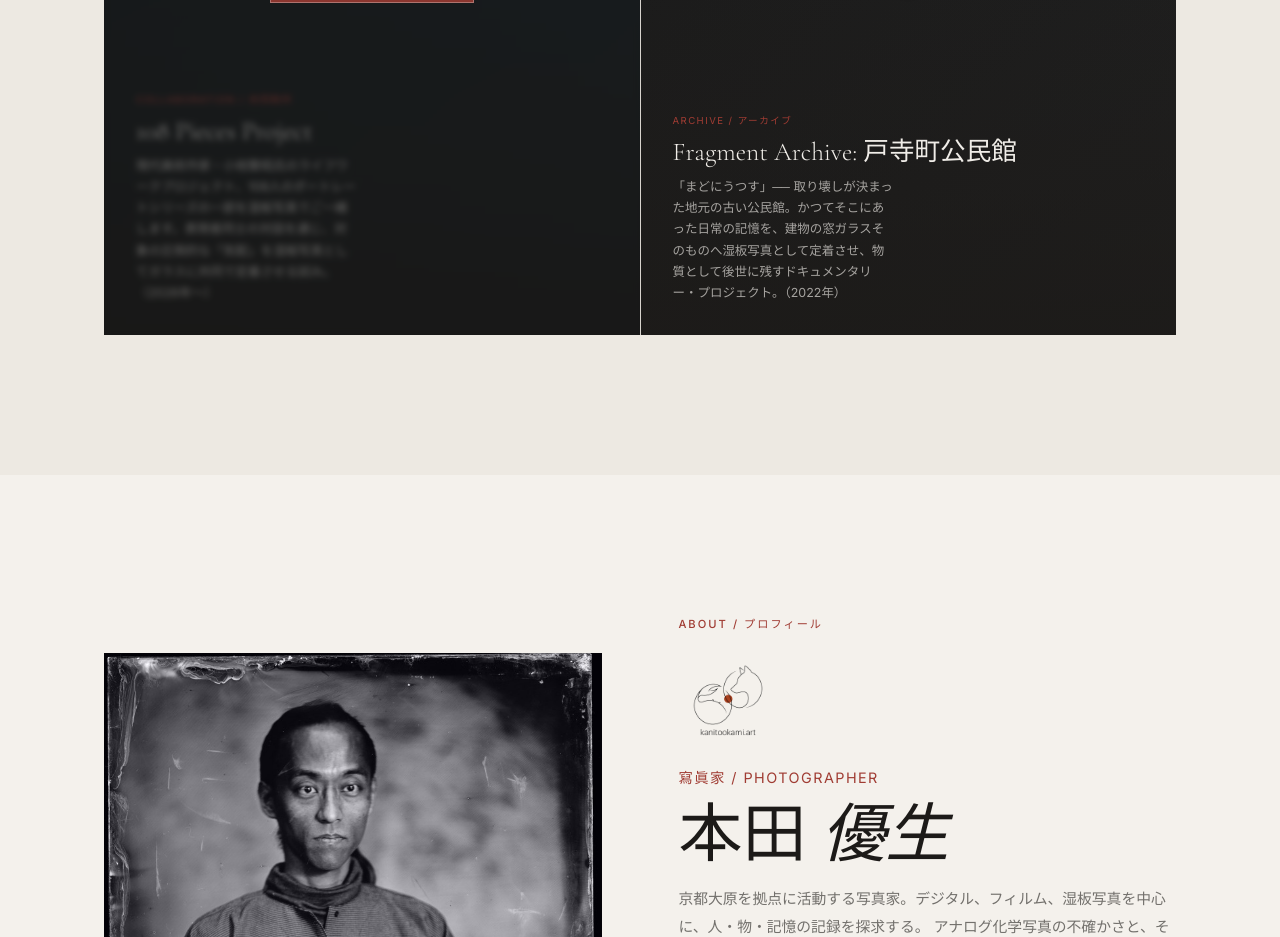
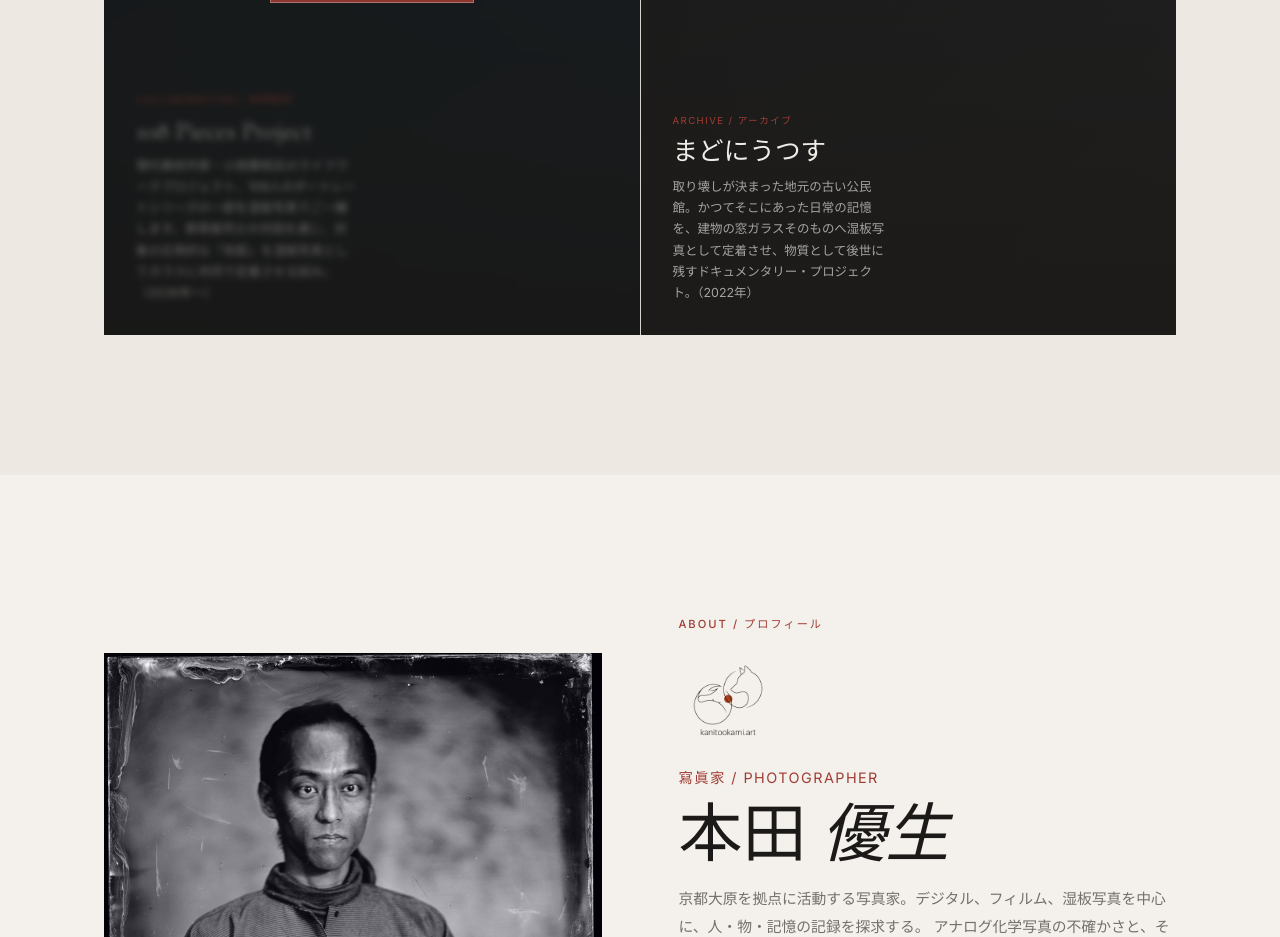
Before and after one commit to sawaganinja/yukihonda-portfolio, a React (Vite) app: page / in a window 1280 px wide. Shown: the part 7900-8837 px from the top of the page. Built offline with nearby package versions, Linux system fonts and the light colour scheme.

Commit message:
Update: Rename project P.04 title to まどにうつす

```diff
--- a/src/App.tsx
+++ b/src/App.tsx
@@ -399,8 +399,8 @@ function Projects() {
             desc="「狼」の不在と気配を追いかけるアートワーク。見えざる物語と深い沈黙を写し出すコア作品群。" imgSrc="/images/wolf/wolf2.jpg" />
           <ProjectCard num="P.03" label="Collaboration / 共同制作" title="108 Pieces Project" cls="img-ph-2"
             desc="現代美術作家・小枝繁昭氏のライフワークプロジェクト、108人のポートレートシリーズの一部を湿板写真でご一緒します。表現者同士の対話を通じ、対象の圧倒的な「気配」を湿板写真としてガラスに共同で定着させる試み。（2026年〜）" comingSoon />
-          <ProjectCard num="P.04" label="Archive / アーカイブ" title="Fragment Archive: 戸寺町公民館" cls="img-ph-3"
-            desc="「まどにうつす」── 取り壊しが決まった地元の古い公民館。かつてそこにあった日常の記憶を、建物の窓ガラスそのものへ湿板写真として定着させ、物質として後世に残すドキュメンタリー・プロジェクト。（2022年）" />
+          <ProjectCard num="P.04" label="Archive / アーカイブ" title="まどにうつす" cls="img-ph-3"
+            desc="取り壊しが決まった地元の古い公民館。かつてそこにあった日常の記憶を、建物の窓ガラスそのものへ湿板写真として定着させ、物質として後世に残すドキュメンタリー・プロジェクト。（2022年）" />
         </div>
       </div>
     </section>
```
